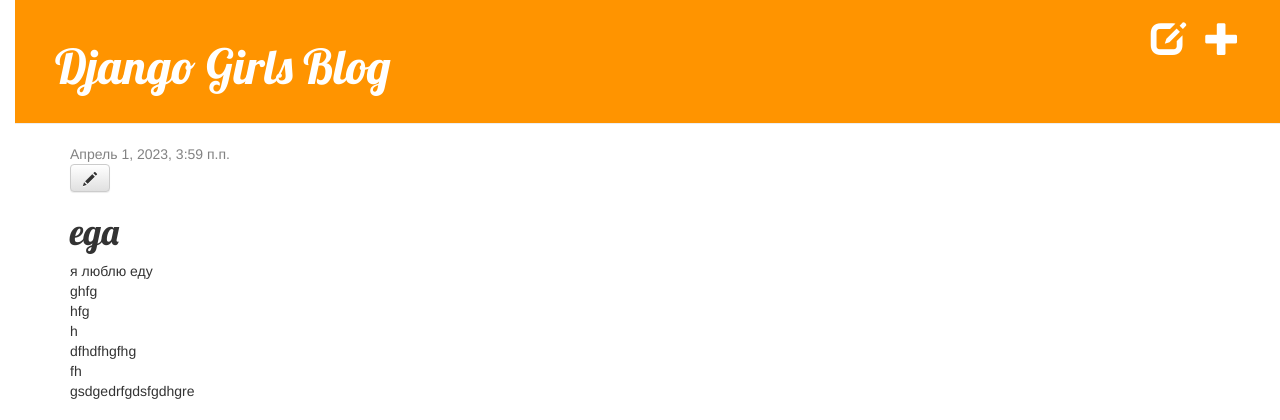
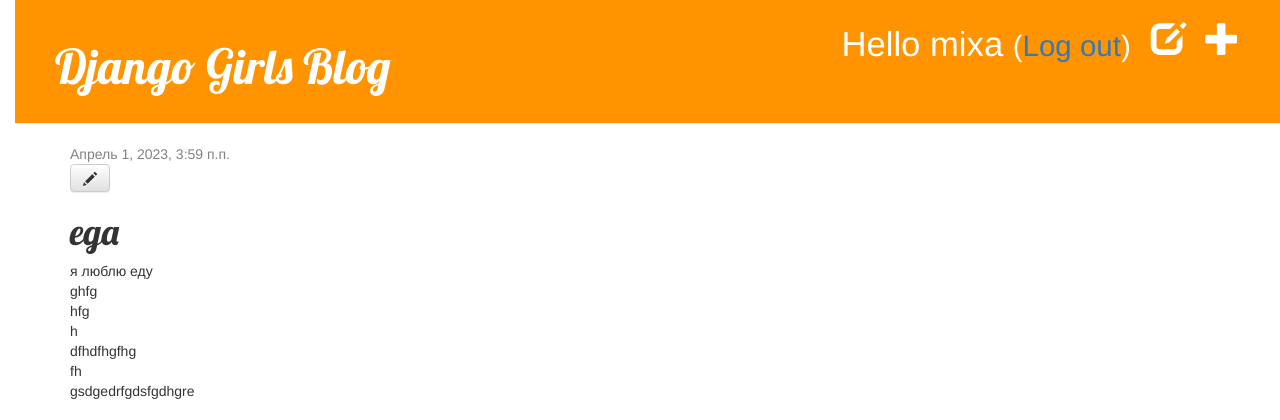
Before and after one commit to mixa-oxrannik/my-blog, a Django app: page /post/1/ in a window 1280 px wide. Shown: the top 420 px of the page. Run offline with Django 3.2, Linux system fonts and the light colour scheme; a user stored in the database is signed in; data comes from the database, SQL or seed files in the repository; both versions use the stored data as it was after the commit; some libraries are stand-ins or nearby versions.

Commit message:
Reupload my blog

```diff
--- a/mysite/blog/templates/blog/base.html
+++ b/mysite/blog/templates/blog/base.html
@@ -12,8 +12,9 @@
             {% if user.is_authenticated %}
                 <a href="{% url 'post_new' %}" class="top-menu"><span class="glyphicon glyphicon-plus"></span></a>
                 <a href="{% url 'post_list' %}" class="top-menu"><span class="glyphicon glyphicon-edit"></span></a>
+                <p class="top-menu">Hello {{ user.username }} <small>(<a href="{% url 'logout' %}">Log out</a>)</small></p>
             {% else %}
-                <a href="{% url 'login' %}" class="top-menu">Login</a>
+                <a href="{% url 'login' %}" class="top-menu">Login<span class="glyphicon glyphicon-lock"></span></a>
             {% endif %}
             <h1><a href="/">Django Girls Blog</a></h1>
         </div>
--- a/mysite/mysite/urls.py
+++ b/mysite/mysite/urls.py
@@ -6,5 +6,6 @@
 urlpatterns = [
     path('admin/', admin.site.urls),
     path('accounts/login/', views.LoginView.as_view(), name='login'),
+    path('accounts/logout/', views.LogoutView.as_view(next_page='/'), name='logout'),
     path('', include('blog.urls')),
 ]
```
Also changed, not shown: mysite/db.sqlite3.
